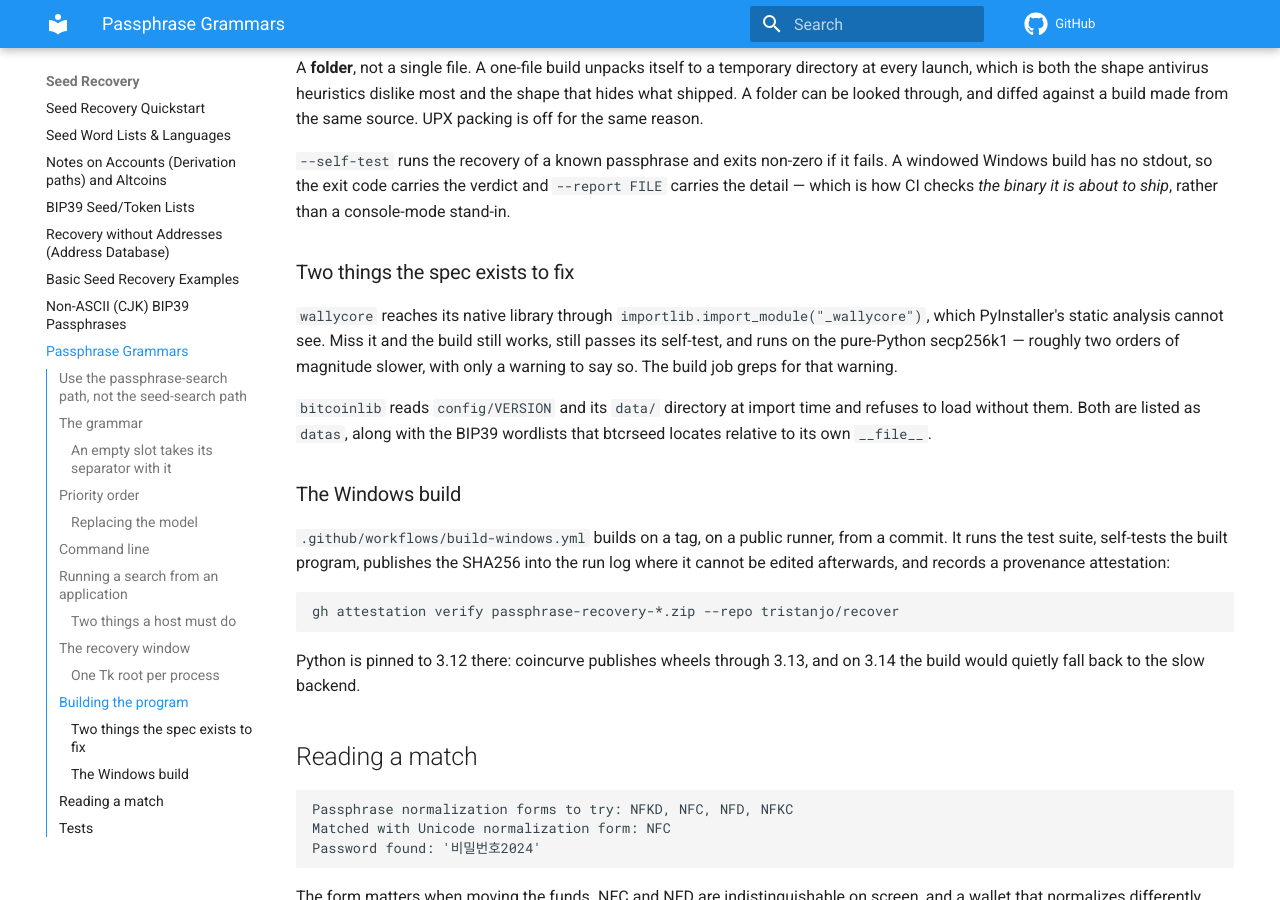
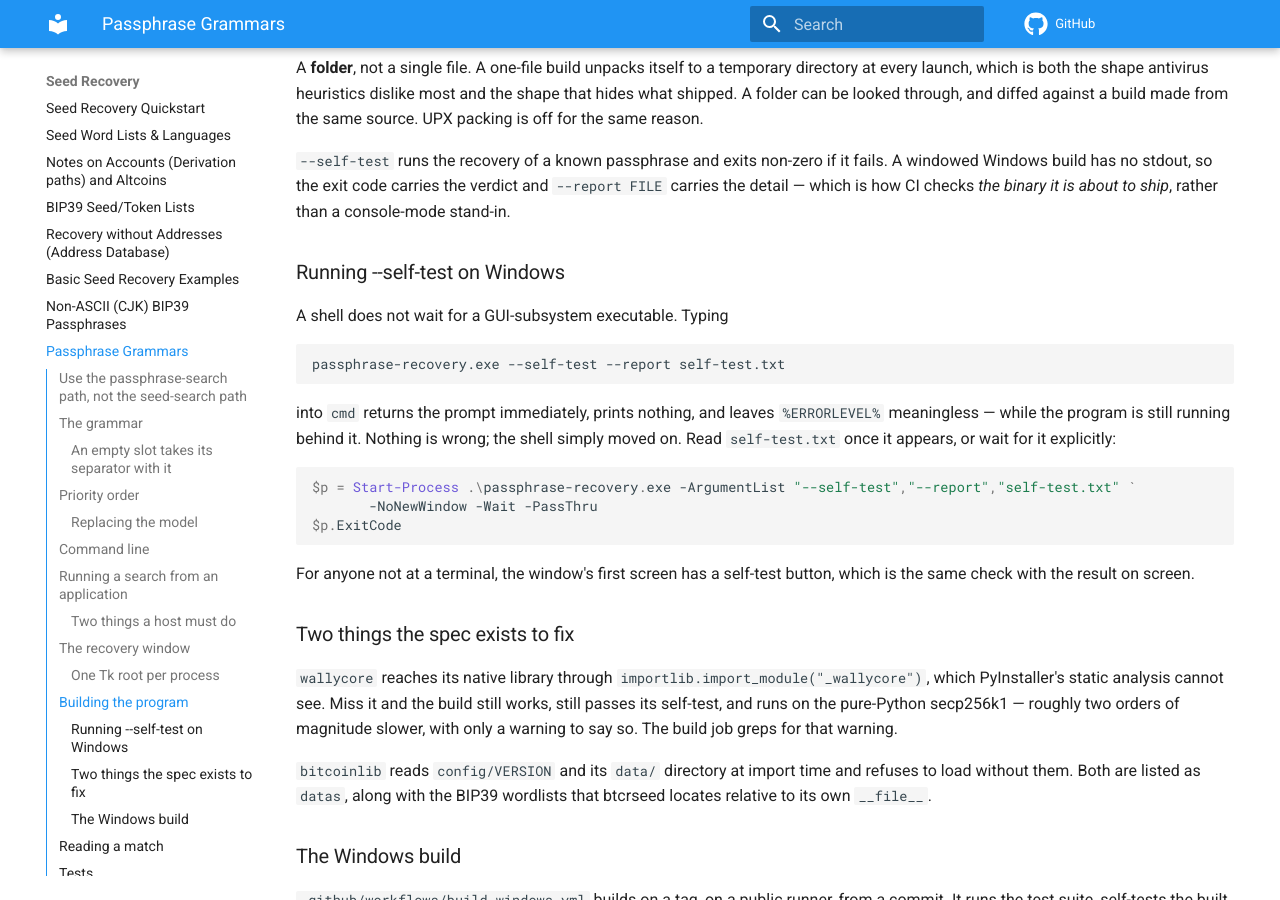
Before and after one commit to tristanjo/recover, an MkDocs documentation site: the page built from docs/Passphrase_Grammar.md, in a window 1280 px wide and 900 px high, scrolled down 4821 px. Built offline with MkDocs 1.6.1 and Material for MkDocs 9.7.7, drawn with Linux system fonts in a browser that asks for light colours; comment, search, counter and statistics services are not loaded.

Commit message:
Wait for the program before deciding whether it worked
The diagnostic step paid for itself on its first run. It printed an empty exit code, said
the report was missing, listed the directory -- and then, after all of that, the program's
own output arrived: backend coincurve, known passphrase found in 0.86 seconds. The step
had finished in two seconds while the program was still running.

A shell does not wait for a GUI-subsystem executable. Invoking it directly returns at
once, never sets $LASTEXITCODE, and checks for a report file the program has not written
yet. Both previous failures were this, and neither of my two guesses at the cause was
right; the program has been working on Windows since the encoding fix.

Start-Process -Wait -PassThru waits and reports the real exit code, with stdout and stderr
redirected so the log keeps them in order.

This is not only a CI detail: a customer who downloads the program and types --self-test
into cmd sees nothing at all and gets their prompt straight back. Documented, along with
the incantation that does wait -- and the reminder that the window's first screen has a
self-test button, which is the same check without any of this.

Co-Authored-By: Claude Opus 5 <noreply@anthropic.com>

````diff
--- a/docs/Passphrase_Grammar.md
+++ b/docs/Passphrase_Grammar.md
@@ -228,6 +228,27 @@ windowed Windows build has no stdout, so the exit code carries the verdict and
 `--report FILE` carries the detail — which is how CI checks *the binary it is about to
 ship*, rather than a console-mode stand-in.
 
+### Running --self-test on Windows
+
+A shell does not wait for a GUI-subsystem executable. Typing
+
+```
+passphrase-recovery.exe --self-test --report self-test.txt
+```
+
+into `cmd` returns the prompt immediately, prints nothing, and leaves `%ERRORLEVEL%`
+meaningless — while the program is still running behind it. Nothing is wrong; the shell
+simply moved on. Read `self-test.txt` once it appears, or wait for it explicitly:
+
+```powershell
+$p = Start-Process .\passphrase-recovery.exe -ArgumentList "--self-test","--report","self-test.txt" `
+       -NoNewWindow -Wait -PassThru
+$p.ExitCode
+```
+
+For anyone not at a terminal, the window's first screen has a self-test button, which is
+the same check with the result on screen.
+
 ### Two things the spec exists to fix
 
 `wallycore` reaches its native library through `importlib.import_module("_wallycore")`,
````
Also changed, not shown: 1 other file.
